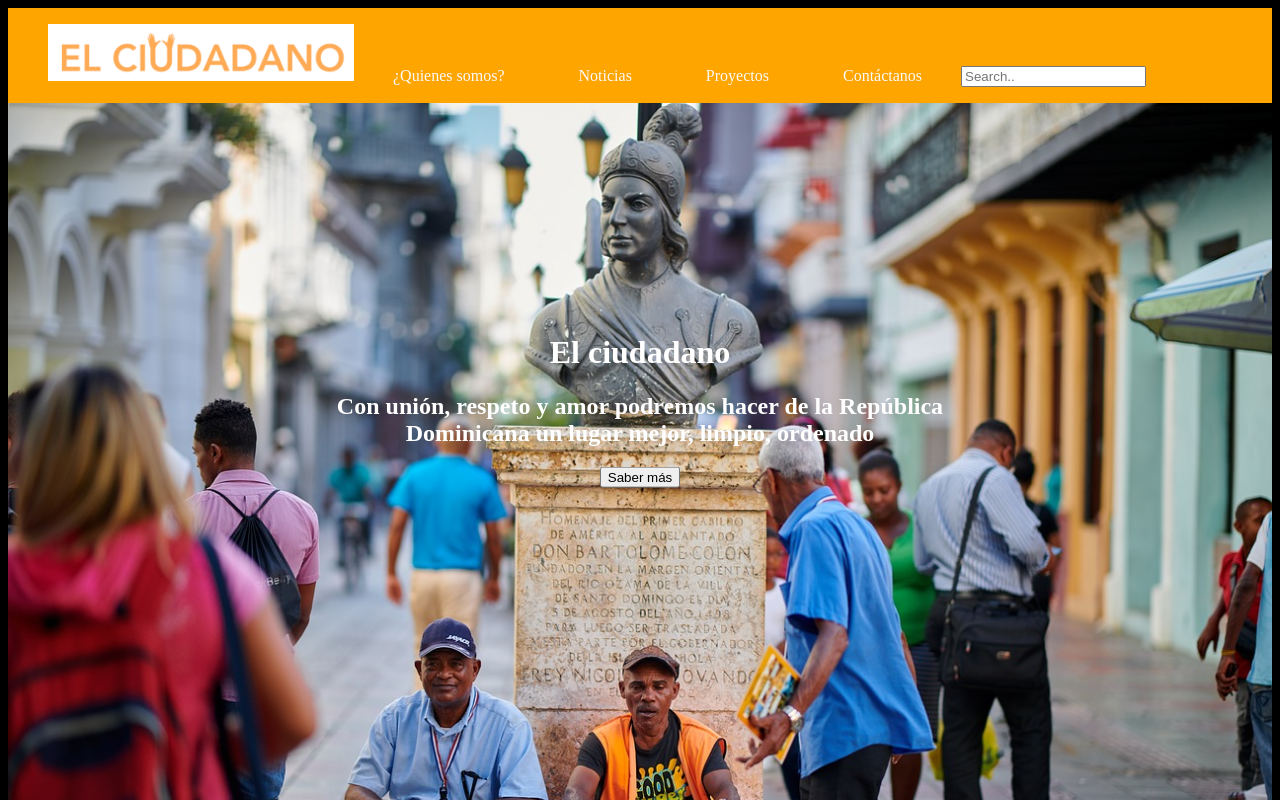
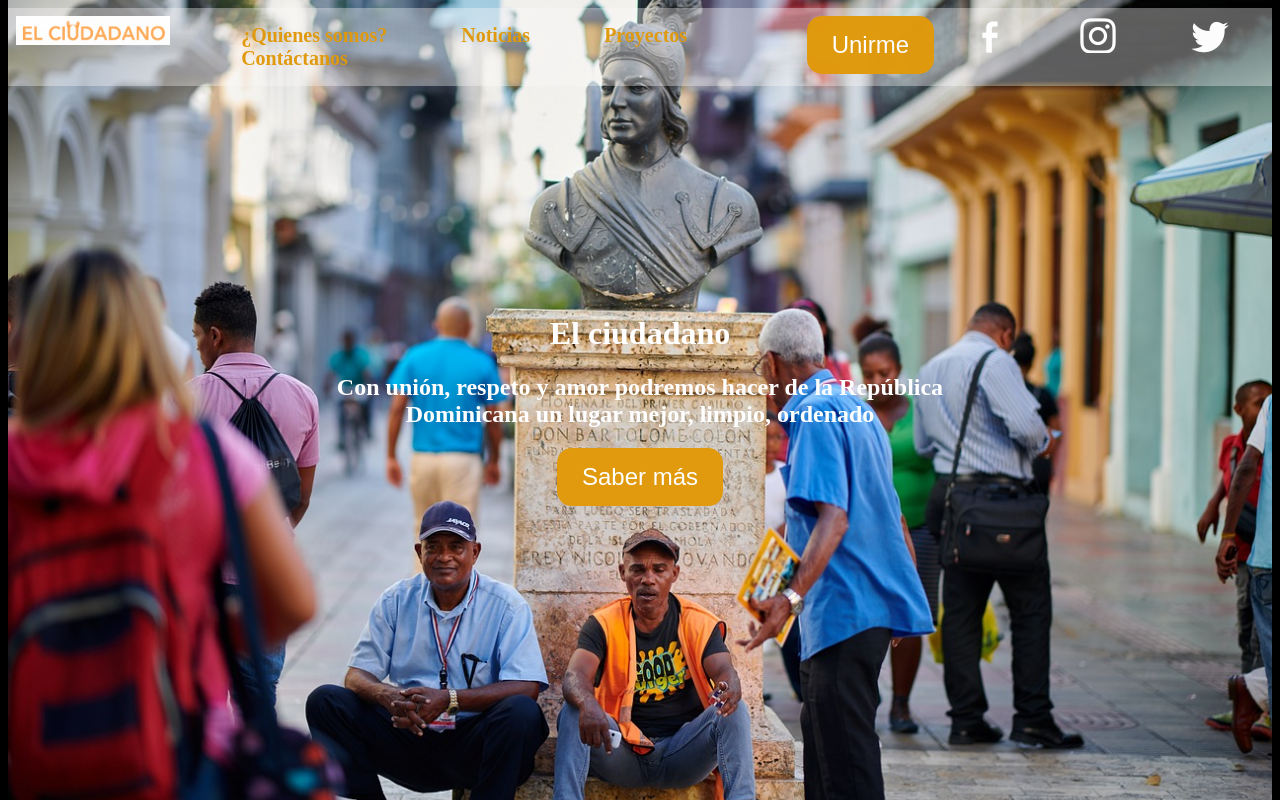
Before and after one commit to Marvilgarcia015/el-ciudadano, a plain HTML site: page index.html in a window 1280 px wide. Shown: the top 800 px of the page. Drawn offline with Linux system fonts and the light colour scheme.

Commit message:
nav bar changes

```diff
--- a/index.html
+++ b/index.html
@@ -9,19 +9,32 @@
 <body>
     <header>
         <nav>
+            <div id="logo">
+                <img  src="El ciudadano.png" alt="logo-el-ciudadano" width="25%">
+            </div>
             <ul>
 
-                <img id="logo" src="El ciudadano.png" alt="logo-el-ciudadano" width="25%">
+
                 <a href="#">¿Quienes somos?</a>
                 <a href="#">Noticias</a>
                 <a href="#">Proyectos</a>
                 <a href="#">Contáctanos</a>
-                <input type="text" placeholder="Search..">
+                </ul>
+                <div class="social-media-1">
+                    <button>Unirme</button>
+                    <a href="https://facebook.com" target="_blank">
+                        <img id="facebook" href="https://www.facebook.com/" src="facebook.png" alt="facebook-logo"></a>
+                    <a href="https://facebook.com" target="_blank">
+                        <img id="instagram" href="https://www.facebook.com/" src="instagram.png"
+                            alt="instagram-logo"></a>
+                    <a href="https://facebook.com" target="_blank">
+                        <img id="twitter" href="https://www.facebook.com/" src="twitter.png" alt="instagram-logo"></a>
+                </div>
 
-            </ul>
+
         </nav>
-        <div class="hero-image">
-            <img src="imagen-5.jpg" alt="personas-zona-colonial" width="100%">
+        <div class="hero-box">
+            <img id="hero-image" src="imagen-5.jpg" alt="personas-zona-colonial" width="100%">
             <div class="hero-text">
                 <h1>El ciudadano</h1>
                 <p>
--- a/style.css
+++ b/style.css
@@ -6,10 +6,15 @@ body{
 }
 
 nav{
-    display:block;
-    background-color: orange;
-    display: flex;
+
+    background-color:rgba(252, 250, 248, 0.37);
+    display: grid;
+    grid-template-columns: 1fr 3fr 1fr;
     justify-content: space-around;
+    opacity: .99;
+    z-index: 2;
+    grid-template-rows: 0;
+
 
 
 
@@ -31,12 +36,7 @@ footer{
 
 
     color: white;
-
-
     background-color: orange;
-
-
-
 
 }
 .footpage{
@@ -68,6 +68,11 @@ nav a {
     color: rgb(252, 249, 249);
     text-decoration: none;
     padding: 35px;
+    padding-bottom: 3em;
+    color: #E19A0D;
+    font-weight: bold;
+    font-size: 20px;
+
 }
 #footpage1{
     justify-self: right;
@@ -114,3 +119,51 @@ footer li{
 .social-media{
     padding: 1em;
 }
+
+.hero-box{
+
+    margin-top: -100px;
+}
+
+button{
+    background-color:#E19A0D;
+    padding: 15px 25px;
+    font-size: 24px;
+    text-align: center;
+
+
+
+    color: #fff;
+
+    border: none;
+    border-radius: 15px;
+
+}
+button:hover {
+    background-color: #fff;
+    color: orange;
+}
+
+.social-media-1{
+    display:;
+    padding: 00.5em;
+    grid-column: 5/5;
+}
+
+nav ul a:hover{
+    background-color: #E19A0D;
+    color: black;
+}
+
+#logo{
+    grid-column: 1/3;
+    justify-self: center;
+    padding: 00.5em;
+    align-content: center;
+
+
+}
+
+nav ul{
+    grid-column: 2/4;
+}
```
